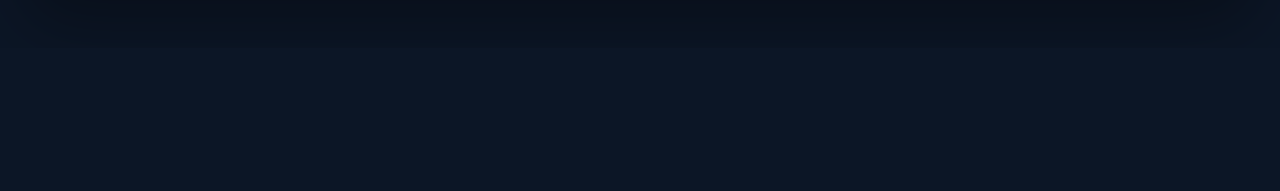
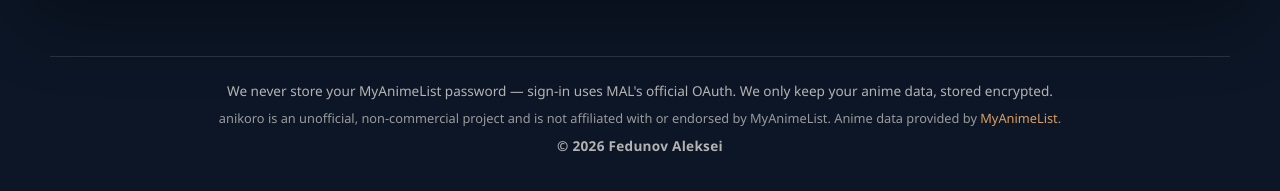
Before and after one commit to linkoln47/anikoro, a React (Vite) app in the folder front/: page / in a window 1280 px wide. Shown: the part 1066-1257 px from the top of the page. Before the commit the page ends 1114 px from the top, so only its background shows below. Built offline with nearby package versions, Linux system fonts and the light colour scheme; no server answers.

Commit message:
Added footer component with styling and content

```diff
--- a/front/src/App.jsx
+++ b/front/src/App.jsx
@@ -2,6 +2,7 @@ import { useCallback, useEffect, useRef, useState } from 'react'
 import useHashRoute from './app/useHashRoute'
 import AnimeDetailsSection from './components/AnimeDetailsSection'
 import AnimeListSection from './components/AnimeListSection'
+import Footer from './components/Footer'
 import PublicSearch from './components/PublicSearch'
 import StatsGrid from './components/StatsGrid'
 import StatusBlock from './components/StatusBlock'
@@ -510,6 +511,8 @@ function App() {
           ) : null}
         </section>
       )}
+
+      <Footer />
     </main>
   )
 }
--- /dev/null
+++ b/front/src/components/Footer.jsx
@@ -0,0 +1,26 @@
+function Footer() {
+  return (
+    <footer className="site-footer">
+      <p className="site-footer-privacy">
+        We never store your MyAnimeList password &mdash; sign-in uses MAL&apos;s
+        official OAuth. We only keep your anime data, stored encrypted.
+      </p>
+      <p className="site-footer-meta">
+        anikoro is an unofficial, non-commercial project and is not affiliated
+        with or endorsed by MyAnimeList. Anime data provided by{' '}
+        <a
+          className="site-footer-link"
+          href="https://myanimelist.net"
+          target="_blank"
+          rel="noopener noreferrer"
+        >
+          MyAnimeList
+        </a>
+        .
+      </p>
+      <p className="site-footer-copyright">&copy; 2026 Fedunov Aleksei</p>
+    </footer>
+  )
+}
+
+export default Footer
--- a/front/src/styles/layout.css
+++ b/front/src/styles/layout.css
@@ -115,3 +115,41 @@
   border-radius: 999px;
   background: var(--overlay-white-08);
 }
+
+.site-footer {
+  width: min(100%, 1180px);
+  margin: 56px auto 0;
+  padding-top: 24px;
+  border-top: 1px solid var(--border);
+  display: grid;
+  gap: 8px;
+  text-align: center;
+  color: var(--text-muted);
+  font-size: 0.85rem;
+  line-height: 1.5;
+}
+
+.site-footer p {
+  margin: 0;
+}
+
+.site-footer-meta {
+  font-size: 0.8rem;
+  opacity: 0.85;
+}
+
+.site-footer-link {
+  color: var(--accent);
+  text-decoration: none;
+}
+
+.site-footer-link:hover,
+.site-footer-link:focus-visible {
+  text-decoration: underline;
+}
+
+.site-footer-copyright {
+  margin-top: 4px;
+  font-weight: 600;
+  letter-spacing: 0.02em;
+}
```
